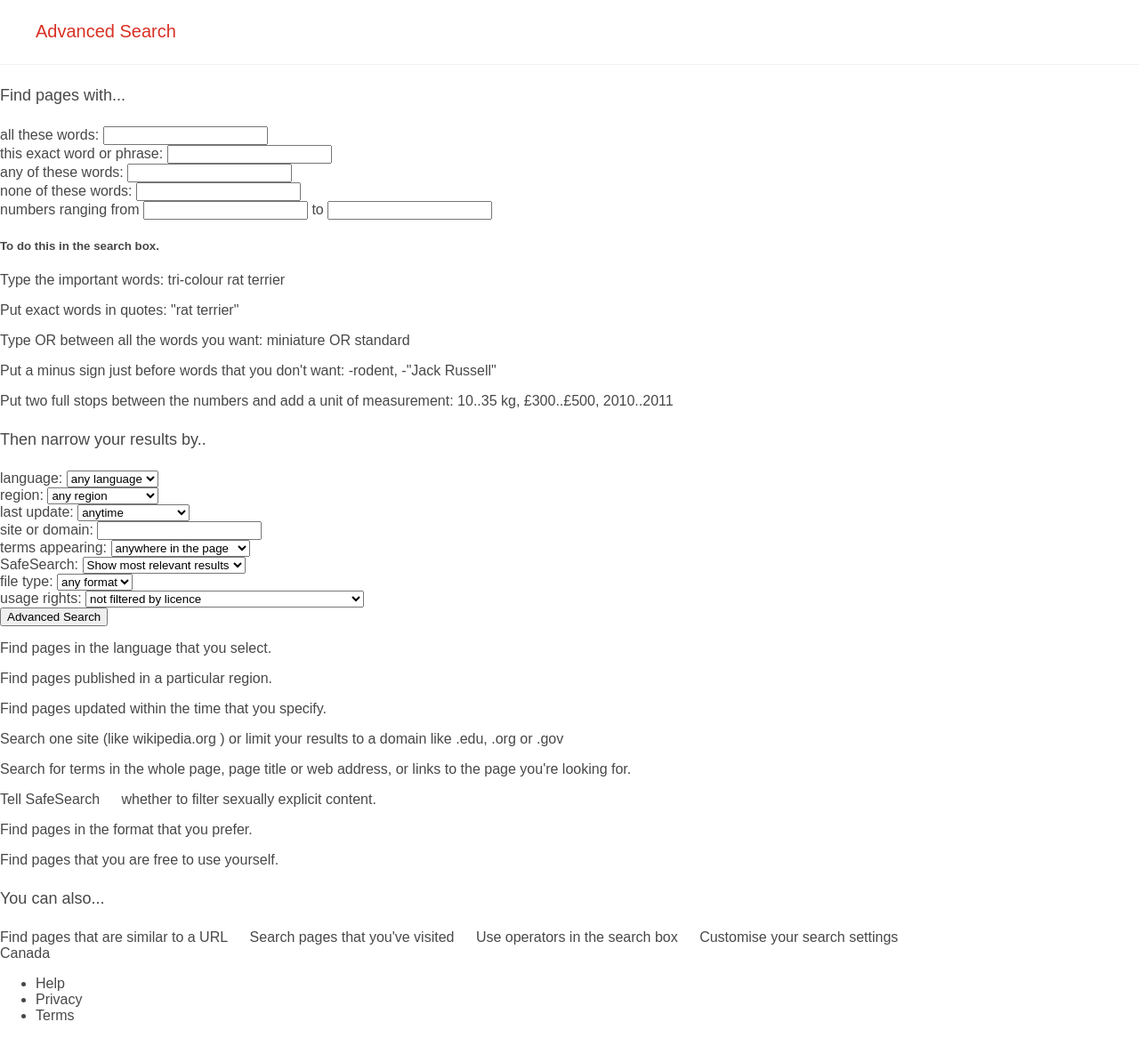
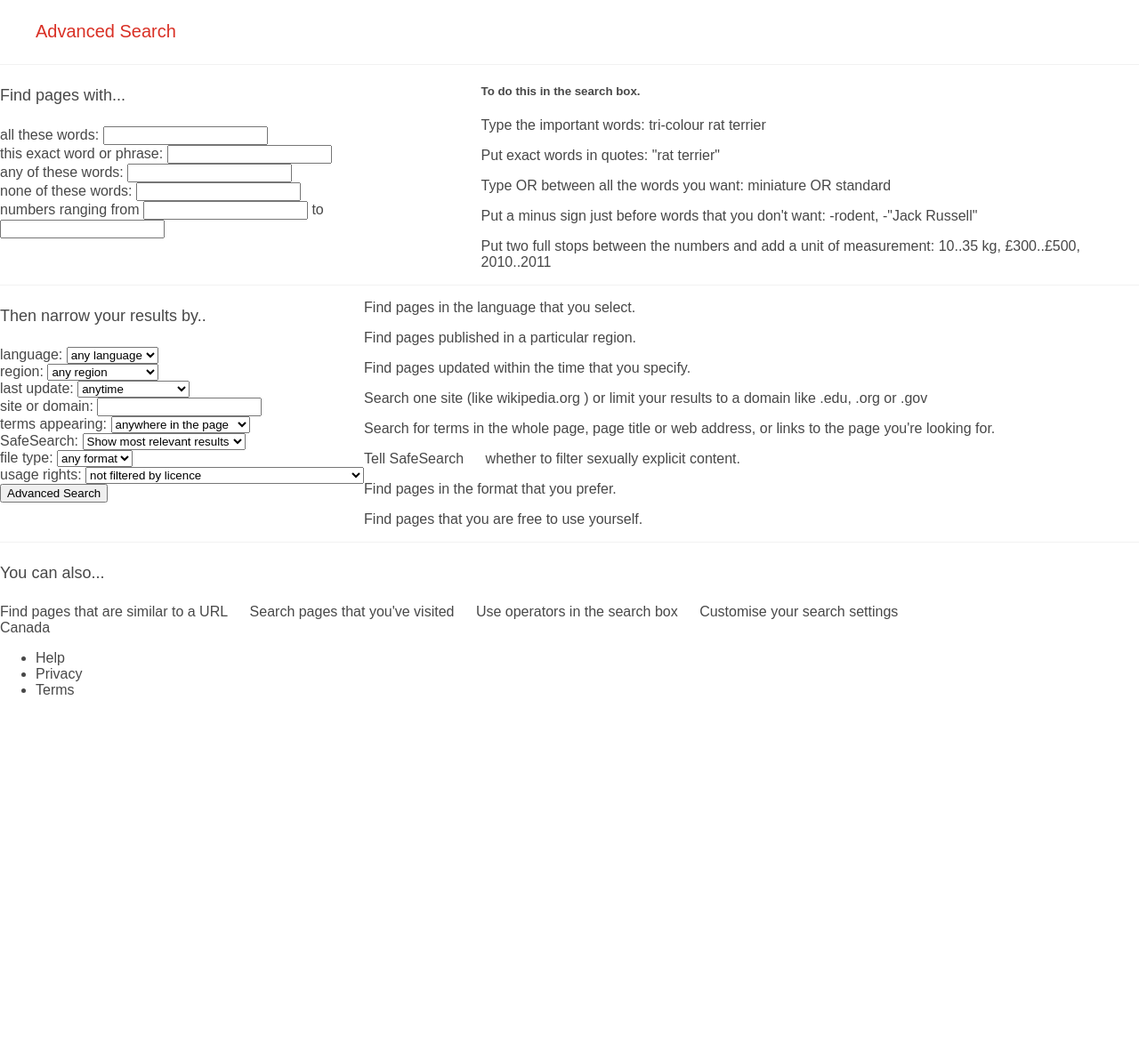
Before and after one commit to techcommdude/GoogleSearch, a PHP site: page /Advanced_Search.html in a window 1280 px wide. Shown: the part 70-1237 px from the top of the page at 89% size. After the commit the page ends 851 px from the top, so only its background shows below. Run offline with PHP 8.4, Linux system fonts and the light colour scheme.

Commit message:
flex display

```diff
--- a/search.css
+++ b/search.css
@@ -51,6 +51,12 @@ body {
 .advanced-main_heading {
     border-bottom: 1px solid #f2f2f2;
     padding: 0.5rem 2.5rem;
+}
+
+.advanced-main__body-form-upper,
+.advanced-main__body-form-down {
+  border-bottom: 1px solid #f2f2f2;
+  display: flex;
 }
 
 .header-menu {
```
